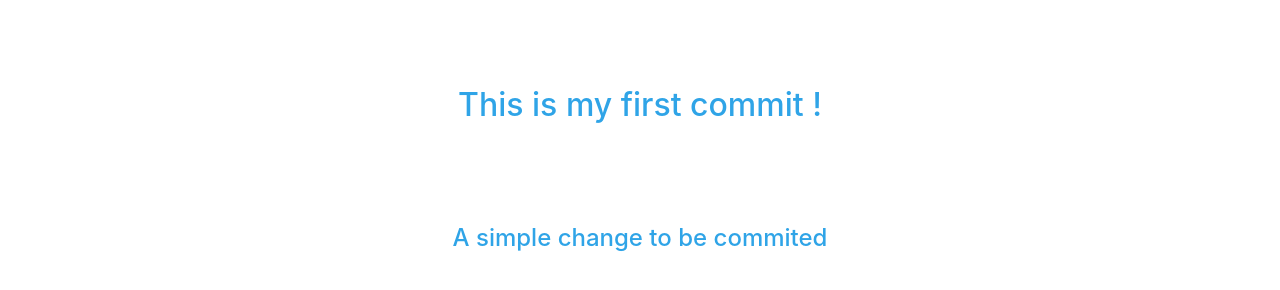
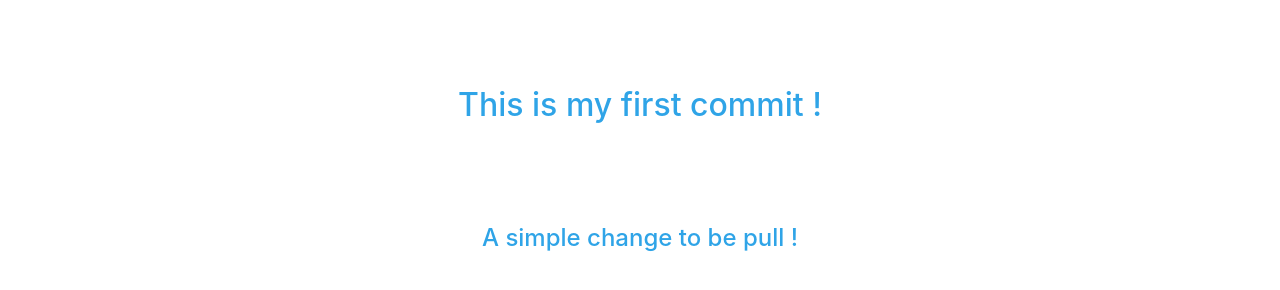
Before and after one commit to ghribis/cours-git, a plain HTML site: page index.html in a window 1280 px wide. Shown: the part 104-394 px from the top of the page. Drawn offline with Linux system fonts and the light colour scheme.

Commit message:
Update index.html

```diff
--- a/index.html
+++ b/index.html
@@ -17,6 +17,7 @@
       </nav>
 
       <center style="margin-top:100px;"><h2>This is my first commit !</h2></center>
-      <center style="margin-top:100px;"><h4>A simple change to be commited</h4></center>
+      <center style="margin-top:100px;"><h4>A simple change to be pull !</h4></center>
+
 </body>
 </html>
```
